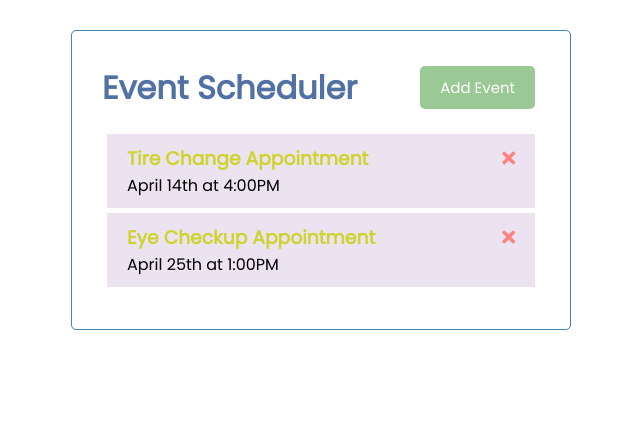
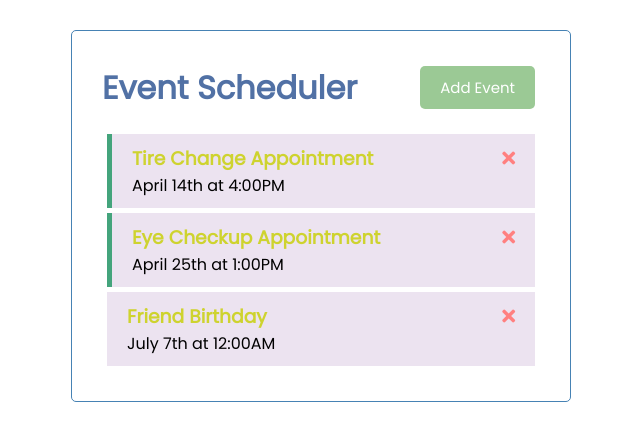
Before and after one commit to Abhay2412/EventScheduler, a Vue app in the folder event-scheduler/: page / in a window 1280 px wide. Shown: the top 440 px of the page, without its empty margins (319-959 px from the left). Built offline with nearby package versions, Linux system fonts and the light colour scheme.

Commit message:
Add the functionality of removing an event from the view

```diff
--- a/event-scheduler/src/App.vue
+++ b/event-scheduler/src/App.vue
@@ -1,7 +1,7 @@
 <template>
   <div class="container">
     <Header title="Event Scheduler" textColor="#5171A5"/>
-    <Events :events="events"/>
+    <Events @delete-event="deleteEvent" :events="events"/>
   </div>
 </template>
 
@@ -21,6 +21,12 @@ export default {
       events: []
     }
   },
+  methods: {
+    deleteEvent(id) {
+      if(confirm("Remove this event?"))
+      this.events = this.events.filter((event) => event.id !== id)
+    }
+  },
   created() {
     this.events = [
       {
@@ -34,6 +40,12 @@ export default {
         text: "Eye Checkup Appointment",
         day: "April 25th at 1:00PM",
         reminder: true
+      },
+      {
+        id: 3,
+        text: "Friend Birthday",
+        day: "July 7th at 12:00AM",
+        reminder: false
       }
     ]
   }
--- a/event-scheduler/src/components/Event.vue
+++ b/event-scheduler/src/components/Event.vue
@@ -1,7 +1,7 @@
 <template>
-    <div class="event">
+    <div :class="[event.reminder ? 'reminder' : '', 'event']">
         <h3 :style="{ }">{{ event.text }}
-        <i class="fas fa-times"></i>
+        <i @click="onDelete(event.id)" class="fas fa-times"></i>
         </h3>
         <p>{{ event.day }}</p>
     </div>
@@ -13,6 +13,11 @@ export default {
     props: {
         event: Object,
     },
+    methods: {
+        onDelete(id) {
+            this.$emit("delete-event", id)
+        }
+    }
 }
 </script>
 
@@ -27,7 +32,7 @@ export default {
   cursor: pointer;
 }
 .event.reminder {
-  border-left: 5px solid #98B9AB;
+  border-left: 5px solid #44A47C;
 }
 .event h3 {
   display: flex;
--- a/event-scheduler/src/components/Events.vue
+++ b/event-scheduler/src/components/Events.vue
@@ -1,7 +1,7 @@
 <template>
     <div>
         <div :key="event.id" v-for="event in events">
-            <Event :event="event"/>
+            <Event @delete-event="$emit('delete-event', event.id)" :event="event"/>
         </div>
     </div>
 </template>
@@ -17,5 +17,6 @@ import Event from "./Event"
     components: {
         Event
     },
+    emits: ["delete-event"]
  }
 </script>
```
